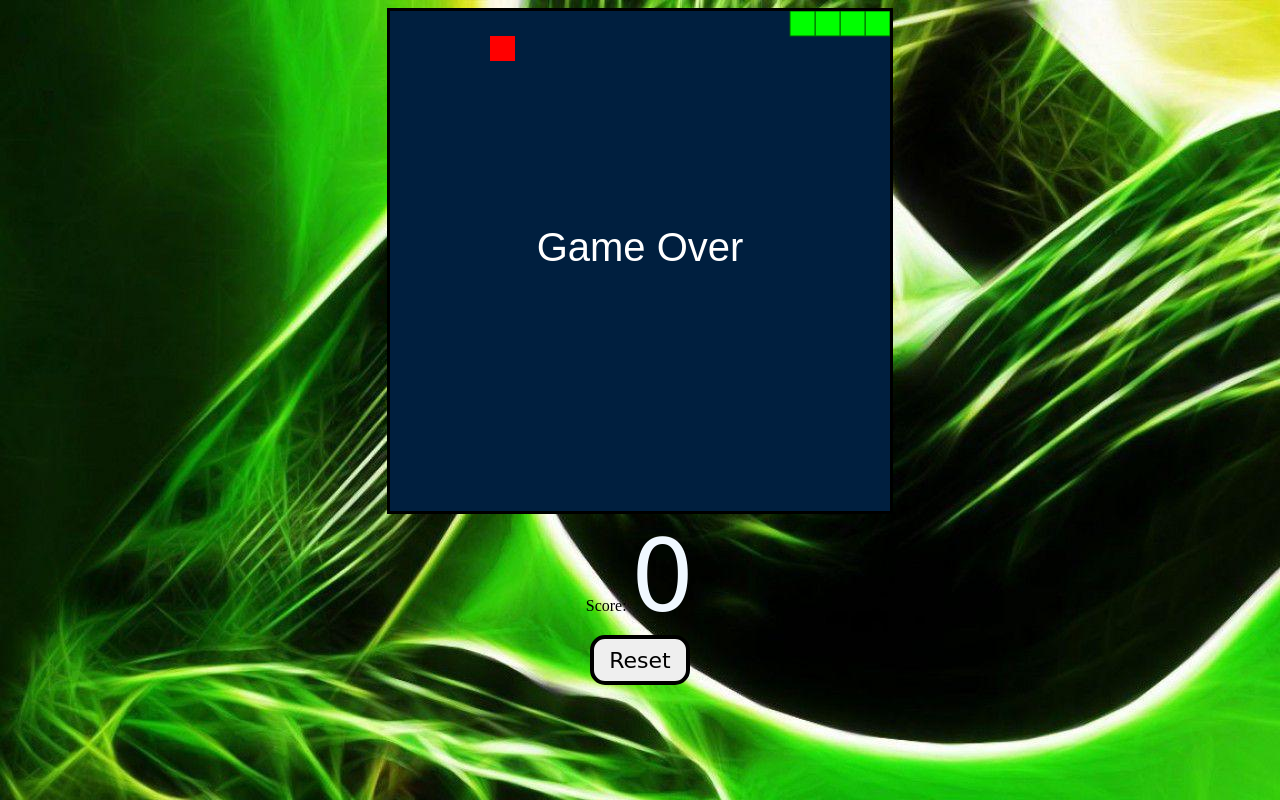
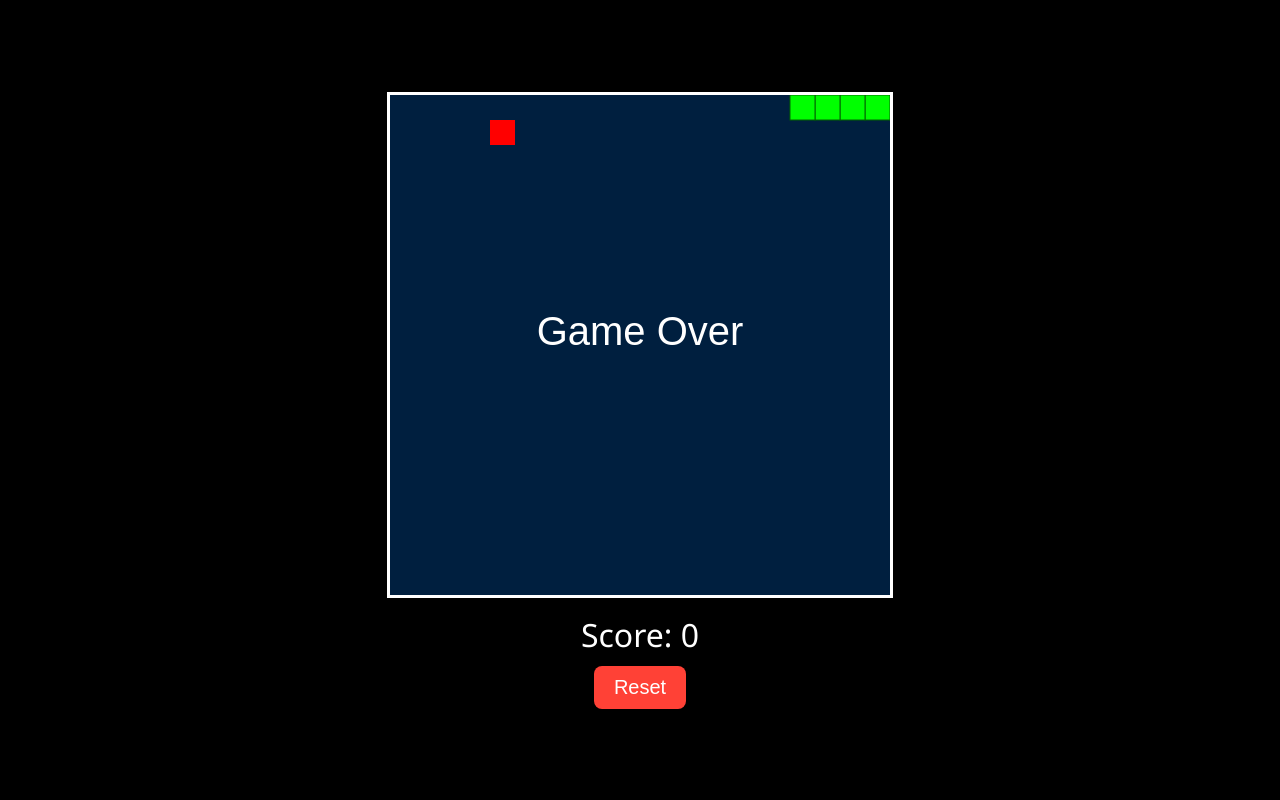
Before and after one commit to Ankitji579/snake-game, a plain HTML site: page index.html in a window 1280 px wide. Drawn offline with Linux system fonts and the light colour scheme.

Commit message:
Update style.css

```diff
--- a/style.css
+++ b/style.css
@@ -1,25 +1,35 @@
-#gameContainer{
+
+body {
+    background-color: #000;
+    font-family: 'Segoe UI', sans-serif;
+    display: flex;
+    justify-content: center;
+    align-items: center;
+    height: 100vh;
+    margin: 0;
+}
+
+#gameContainer {
     text-align: center;
 }
-#gameBoard{
-    border: 3px solid;
+
+#gameBoard {
+    border: 3px solid #fff;
+    background-color: #001f3f;
 }
-#scoreText{
-    font-family: "Permanent Marker", cursive;
-    color: aliceblue;
-    font-size: 100px;
+
+#scoreContainer {
+    font-size: 2rem;
+    color: white;
+    margin: 10px 0;
 }
-#resetBtn{
-    font-family: "Permanent Marker", cursive;
-    font-size: 22px;
-    width: 100px;
-    height: 50px;
-    border: 4px solid;
-    border-radius: 15px;
+
+#resetBtn {
+    font-size: 1.25rem;
+    padding: 10px 20px;
+    border: none;
+    border-radius: 8px;
+    background-color: #FF4136;
+    color: white;
     cursor: pointer;
 }
-
-body{
-    background-color: black;
-    background-image: url("snake.jpg");
-}
```
